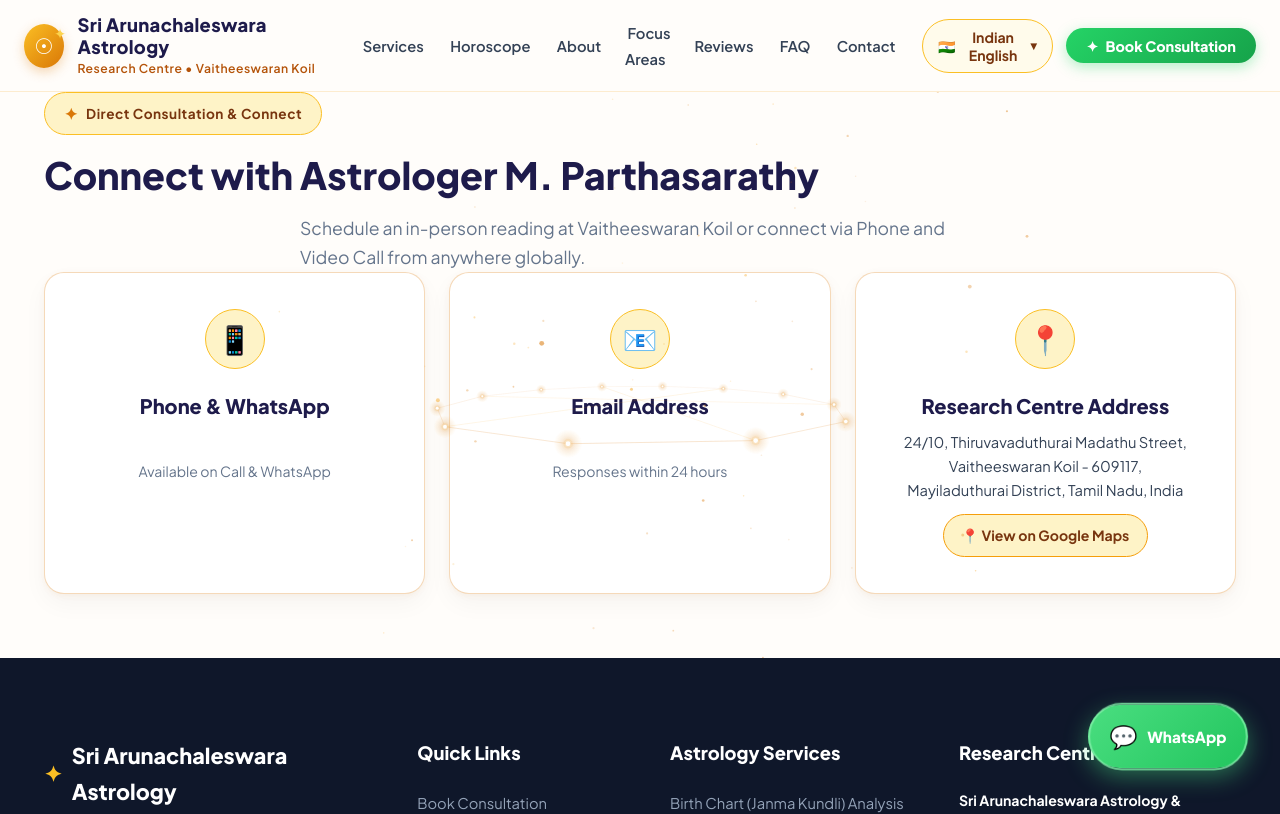
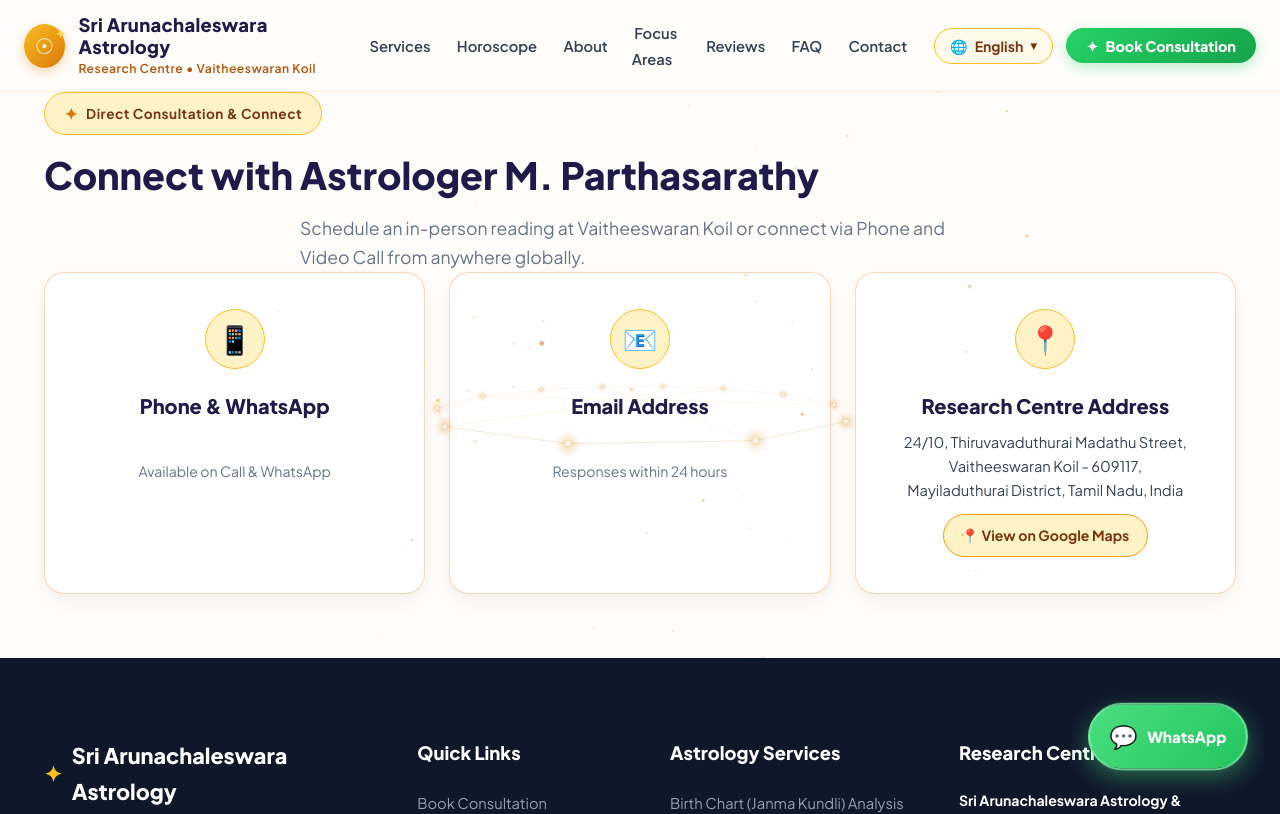
Before and after one commit to Rajrkrisna/Astro, a Next.js app: page /contact in a window 1280 px wide. Shown: the top 814 px of the page. Built offline with nearby package versions, Linux system fonts and the light colour scheme.

Commit message:
chore: revert language label to English across language selector, booking form, and FAQs

```diff
--- a/components/BookingDrawer.jsx
+++ b/components/BookingDrawer.jsx
@@ -304,7 +304,7 @@ _Sent from Sri Arunachaleswara Astrology Website_`;
                   required
                 >
                   <option value="Tamil">தமிழ் (Tamil)</option>
-                  <option value="Indian English">Indian English</option>
+                  <option value="English">English</option>
                   <option value="Hindi">हिन्दी (Hindi)</option>
                 </select>
               </div>
--- a/components/BookingSection.jsx
+++ b/components/BookingSection.jsx
@@ -272,7 +272,7 @@ _Sent from Sri Arunachaleswara Astrology Website_`;
                   required
                 >
                   <option value="Tamil">தமிழ் (Tamil)</option>
-                  <option value="Indian English">Indian English</option>
+                  <option value="English">English</option>
                   <option value="Hindi">हिन्दी (Hindi)</option>
                 </select>
               </div>
--- a/context/LanguageContext.jsx
+++ b/context/LanguageContext.jsx
@@ -6,7 +6,7 @@ import { translations } from '../data/translations';
 const LanguageContext = createContext();
 
 export const languages = [
-  { code: 'en', label: 'Indian English', nativeName: 'Indian English', flag: '🇮🇳' },
+  { code: 'en', label: 'English', nativeName: 'English', flag: '🌐' },
   { code: 'ta', label: 'Tamil', nativeName: 'தமிழ்', flag: '🇮🇳' },
   { code: 'hi', label: 'Hindi', nativeName: 'हिन्दी', flag: '🇮🇳' },
 ];
--- a/data/translations.js
+++ b/data/translations.js
@@ -158,7 +158,7 @@ export const translations = {
         },
         {
           q: 'Can I consult in my native language?',
-          a: 'Yes! Consultations are personally conducted in Tamil, Indian English, and Hindi according to your preference.',
+          a: 'Yes! Consultations are personally conducted in Tamil, English, and Hindi according to your preference.',
         },
       ],
     },
@@ -367,7 +367,7 @@ export const translations = {
         },
         {
           q: 'எந்த மொழிகளில் ஆலோசனை பெறலாம்?',
-          a: 'தமிழ், இந்திய ஆங்கிலம் (Indian English) மற்றும் இந்தி மொழிகளில் ஆலோசனை பெறலாம்.',
+          a: 'தமிழ், ஆங்கிலம் மற்றும் இந்தி மொழிகளில் ஆலோசனை பெறலாம்.',
         },
       ],
     },
@@ -576,7 +576,7 @@ export const translations = {
         },
         {
           q: 'परामर्श किस भाषा में उपलब्ध है?',
-          a: 'परामर्श हिन्दी, तमिल और इंडियन इंग्लिश (Indian English) में व्यक्तिगत रूप से उपलब्ध है।',
+          a: 'परामर्श हिन्दी, तमिल और अंग्रेजी में व्यक्तिगत रूप से उपलब्ध है।',
         },
       ],
     },
```
